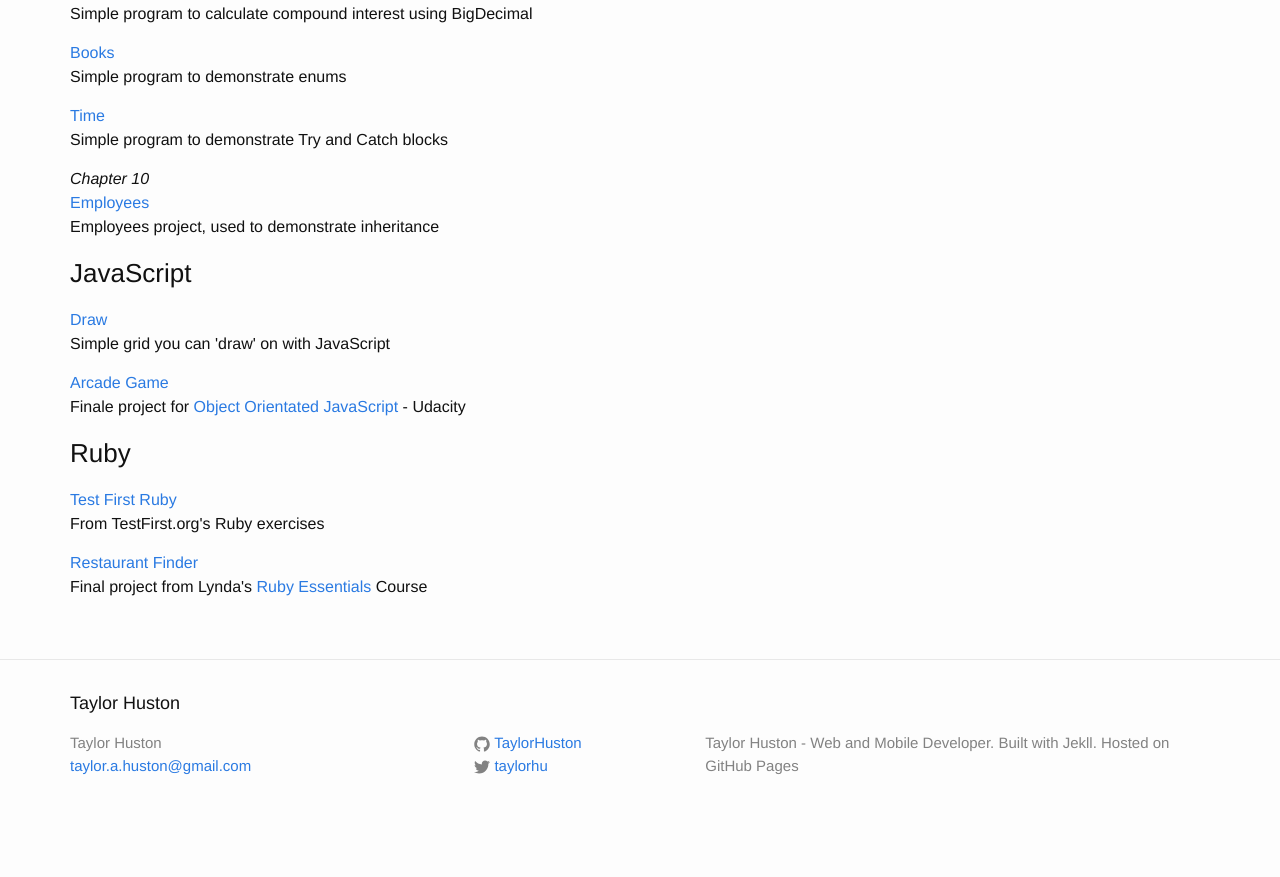
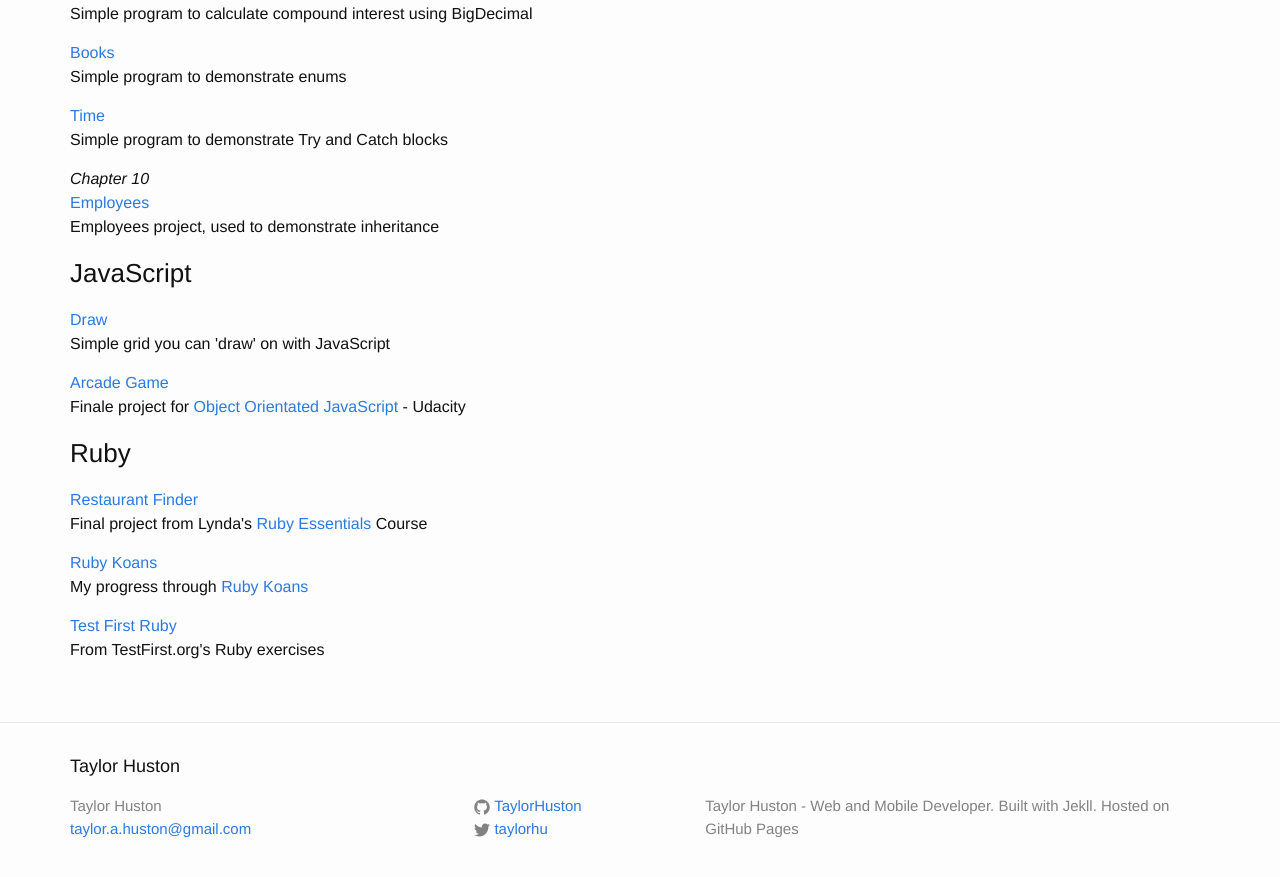
Before and after one commit to TaylorHuston/taylorhuston.github.io, a Jekyll site: the page built from code.html, in a window 1280 px wide and 900 px high, scrolled down 2499 px. Shown: the top 877 px of the window. Built offline with Jekyll 4.4.1, drawn with Linux system fonts in a browser that asks for light colours; before the commit the page ends 3336 px from its top, so only the background shows below that.

Commit message:
Update Code page

```diff
--- a/code.html
+++ b/code.html
@@ -131,8 +131,11 @@ Most of these are initially based on
   <br /> Finale project for <a href="https://www.udacity.com/course/object-oriented-javascript--ud015">Object Orientated JavaScript</a> - Udacity</p>
 
 <h3>Ruby</h3>
+<p><a href="https://github.com/TaylorHuston/Ruby_RestaurantFinder" target="_blank">Restaurant Finder</a>
+  <br />Final project from Lynda's <a href="http://www.lynda.com/Ruby-tutorials/essential-training/47905-2.html" target="_blank">Ruby Essentials</a> Course</p>
+
+<p><a href="https://github.com/TaylorHuston/Ruby_Koans" target="_blank">Ruby Koans</a>
+  <br />My progress through <a href="http://rubykoans.com/" target="_blank">Ruby Koans</a></p>
+
 <p><a href="https://github.com/TaylorHuston/Ruby_TestFirst" target="_blank">Test First Ruby</a>
   <br /> From TestFirst.org's Ruby exercises</p>
-
-<p><a href="https://github.com/TaylorHuston/Ruby_RestaurantFinder" target="_blank">Restaurant Finder</a>
-  <br />Final project from Lynda's <a href="http://www.lynda.com/Ruby-tutorials/essential-training/47905-2.html" target="_blank">Ruby Essentials</a> Course</p>
```
